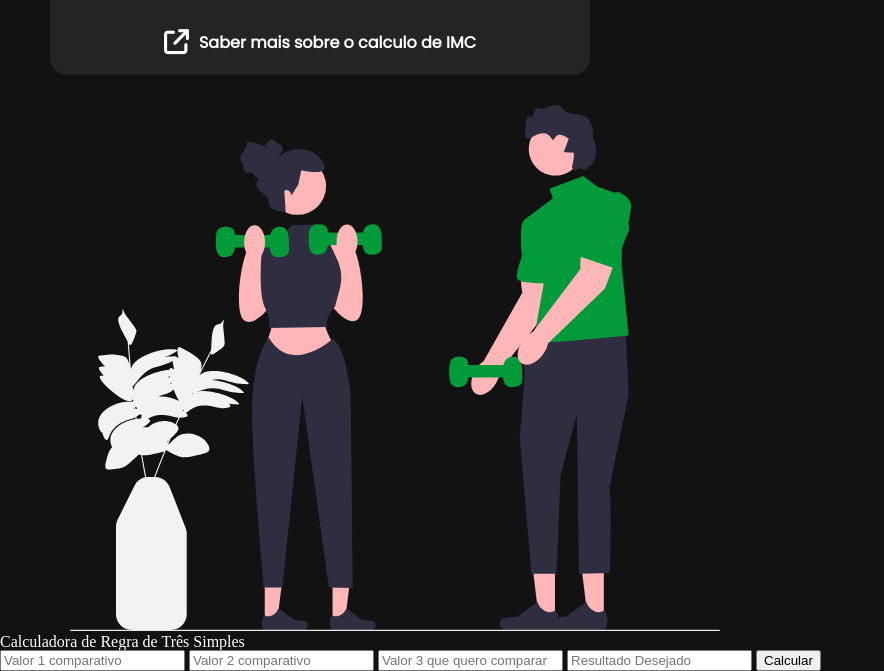
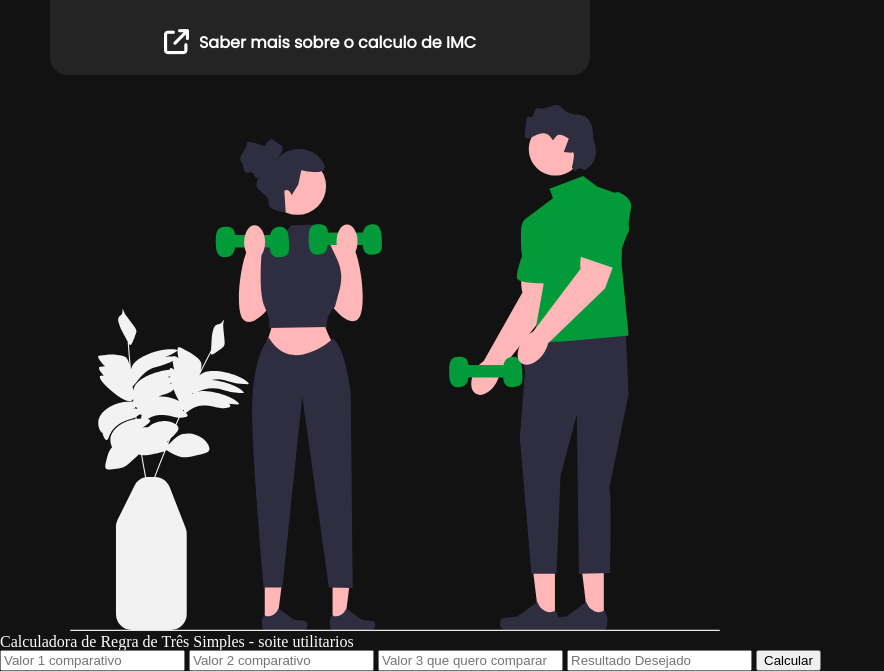
Before and after one commit to Fabricio1408/projeto-utilitarios, a plain HTML site: page index.html in a window 1280 px wide. Shown: the part 589-1260 px from the top of the page, without its empty margins (0-884 px from the left). Drawn offline with Linux system fonts and the light colour scheme.

Commit message:
Update index.html

```diff
--- a/index.html
+++ b/index.html
@@ -54,7 +54,7 @@
     </main>
 
 <section>
-    <h2>Calculadora de Regra de Três Simples</h2>
+    <h2>Calculadora de Regra de Três Simples - soite utilitarios</h2>
 
 <form id="regraDeTresForm">
     <input type="number" id="valor1" placeholder="Valor 1 comparativo" required>
```
